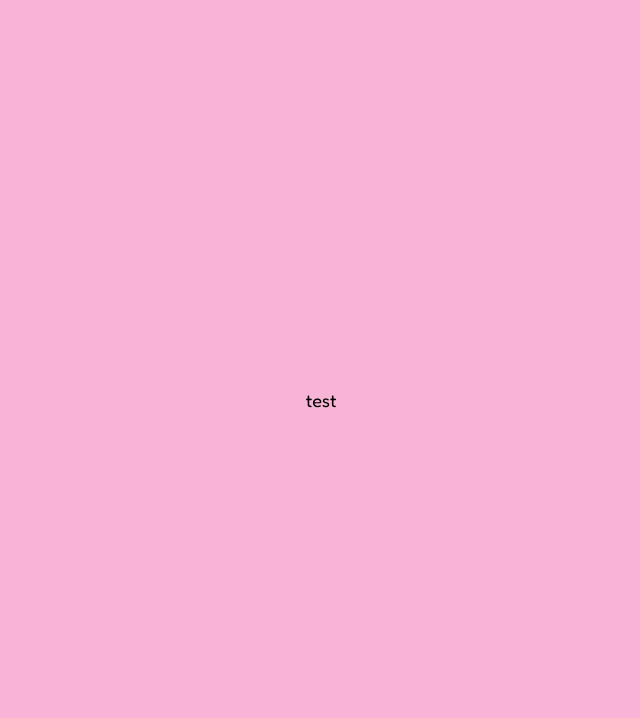
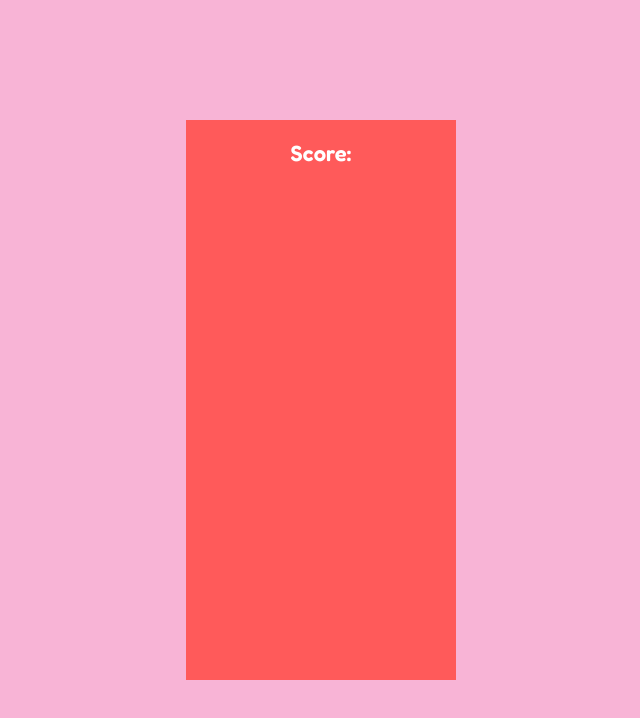
Before and after one commit to subender/Memory-Game-JavaScript, a plain HTML site: page index.html in a window 1280 px wide. Shown: the whole page, without its empty margins (319-959 px from the left). Drawn offline with Linux system fonts and the light colour scheme.

Commit message:
completed HTML part

```diff
--- a/index.html
+++ b/index.html
@@ -9,6 +9,10 @@
     <title>Memory Game</title>
   </head>
   <body>
-    test
+    <div class="container">
+      <h3 class="heading">Score: <span class="score"></span></h3>
+      <div class="grid"></div>
+      <h3 class="heading result"></h3>
+    </div>
   </body>
 </html>
```
